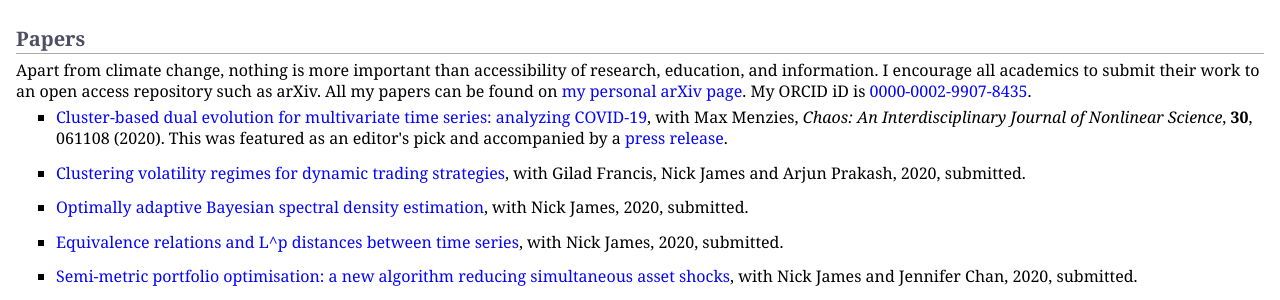
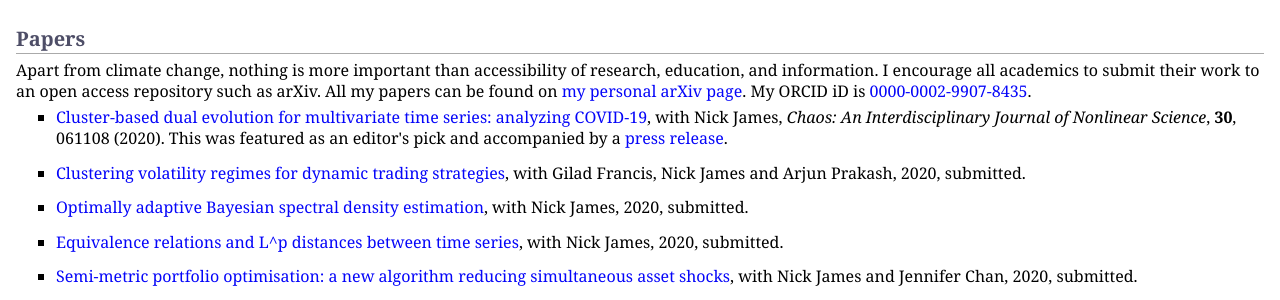
Before and after one commit to MaxMenzies/maxmenzies.github.io, a Jekyll site: the page index.html, which Jekyll copies as it is, in a window 1280 px wide. Shown: the part 409-709 px from the top of the page. Built offline with Jekyll 4.4.1, drawn with Linux system fonts in a browser that asks for light colours.

Commit message:
Update index.html

```diff
--- a/index.html
+++ b/index.html
@@ -40,7 +40,7 @@
 <h2>Papers</h2>
 <p>Apart from climate change, nothing is more important than accessibility of research, education, and information. I encourage all academics to submit their work to an open access repository such as arXiv. All my papers can be found on <a href="https://arxiv.org/a/menzies_m_1.html">my personal arXiv page</a>. My ORCID iD is <a href="https://orcid.org/0000-0002-9907-8435.">0000-0002-9907-8435</a>.</p>
 <ul>
-<li><p> <a href="https://aip.scitation.org/doi/10.1063/5.0013156">Cluster-based dual evolution for multivariate time series: analyzing COVID-19</a>, with Max Menzies, <i>Chaos: An Interdisciplinary Journal of Nonlinear Science</i>, <b>30</b>, 061108 (2020). This was featured as an editor's pick and accompanied by a <a href="https://publishing.aip.org/publications/latest-content/countries-group-into-clusters-as-covid-19-outbreak-spreads/">press release</a>.</p></li>
+<li><p> <a href="https://aip.scitation.org/doi/10.1063/5.0013156">Cluster-based dual evolution for multivariate time series: analyzing COVID-19</a>, with Nick James, <i>Chaos: An Interdisciplinary Journal of Nonlinear Science</i>, <b>30</b>, 061108 (2020). This was featured as an editor's pick and accompanied by a <a href="https://publishing.aip.org/publications/latest-content/countries-group-into-clusters-as-covid-19-outbreak-spreads/">press release</a>.</p></li>
 </li>
 </ul>
 <ul>
```
